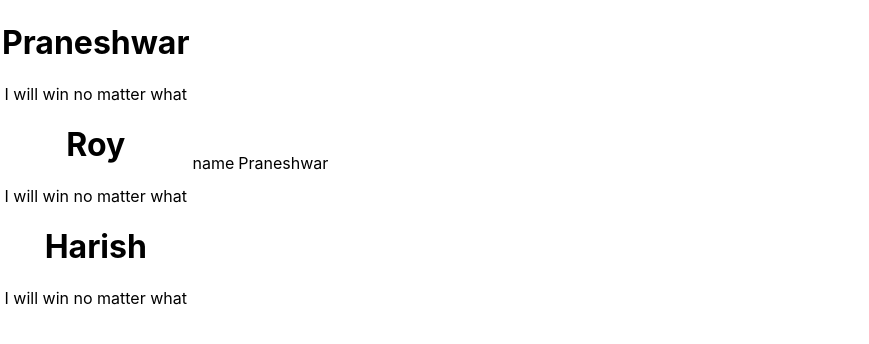
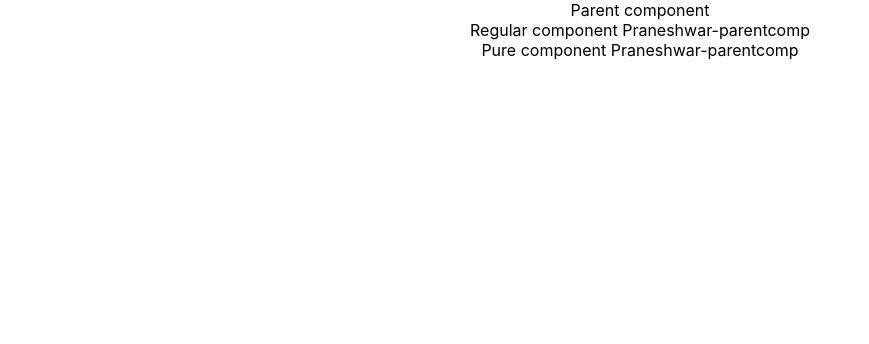
Before and after one commit to Praneshwar24/dxcreactapp, a React (Create React App) app: page / in a window 1280 px wide. Shown: the top 344 px of the page, without its empty margins (0-869 px from the left). Built offline with nearby package versions, Linux system fonts and the light colour scheme; the HTML template or start-up script is replaced by a standard one.

Commit message:
Pure component

```diff
--- a/src/App.js
+++ b/src/App.js
@@ -17,24 +17,14 @@ import styles from './appStyles.module.css'
 import Form from './components/Form';
 import Fragments from './components/Fragments';
 import NewTable from './components/NewTable';
+import Parentcomp from './components/Parentcomp';
+import PureComp from './components/PureComp';
 
 function App() {
   return (
     <div className="App">
-      <NewTable/>
+      <Parentcomp />
 
-      {/* <Fragments />
-      <Form />
-      <h1 className={styles.success}>success</h1>
-      <h1 className='error'>error</h1>
-
-
-      <Inline />
-      <StyleSheet enabled={true} />
-      <NameList />
-      <UserGreeting />
-      <ParentComponent />
-      <EventBind /> */}
     </div>
   );
 }
--- /dev/null
+++ b/src/components/Parentcomp.js
@@ -0,0 +1,33 @@
+import React, { Component,PureComponent } from 'react'
+import PureComp from './PureComp';
+import RegularComp from './RegularComp';
+
+class Parentcomp extends PureComponent {
+    constructor(props) {
+        super(props)
+
+        this.state = {
+            name: 'Praneshwar-parentcompnew'
+        }
+    }
+    componentDidMount() {
+        setInterval(() => {
+            this.setState({
+                name: 'Praneshwar-parentcomp'
+            })
+        }, 2000);
+    }
+
+    render() {
+        console.log('******************* Parent Component *******************')
+        return (
+            <div>
+                Parent component
+                <RegularComp name={this.state.name}></RegularComp>
+                <PureComp name={this.state.name}></PureComp>
+            </div>
+        )
+    }
+}
+
+export default Parentcomp
--- /dev/null
+++ b/src/components/PureComp.js
@@ -0,0 +1,13 @@
+import React, { PureComponent } from 'react'
+
+class PureComp extends PureComponent {
+    render() {
+        console.log('--PURE Component--')
+        return (
+            <div>
+                Pure component {this.props.name}
+            </div>
+        )
+    }
+}
+export default PureComp
--- /dev/null
+++ b/src/components/RegularComp.js
@@ -0,0 +1,14 @@
+import React, { Component } from 'react'
+
+class RegularComp extends Component {
+    render() {
+        console.log('--REGULAR Component--')
+        return (
+            <div>
+                Regular component {this.props.name}
+            </div>
+        )
+    }
+}
+
+export default RegularComp
```
